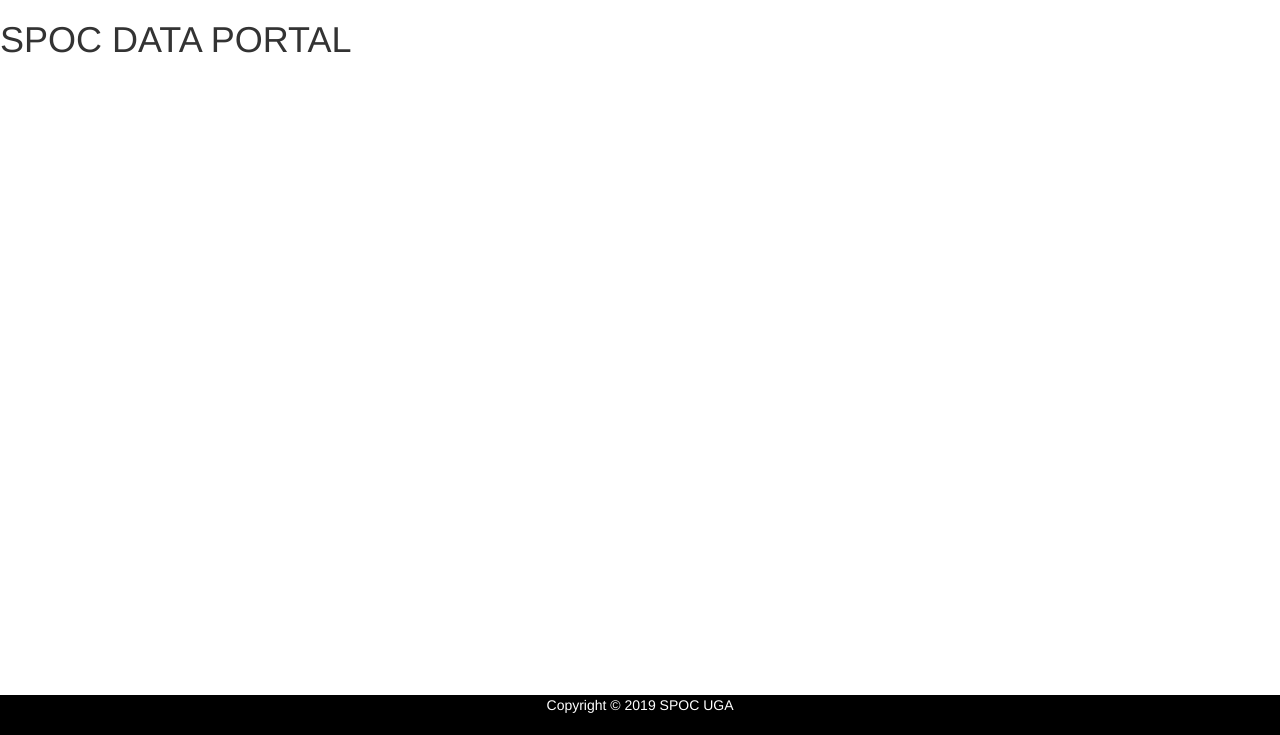
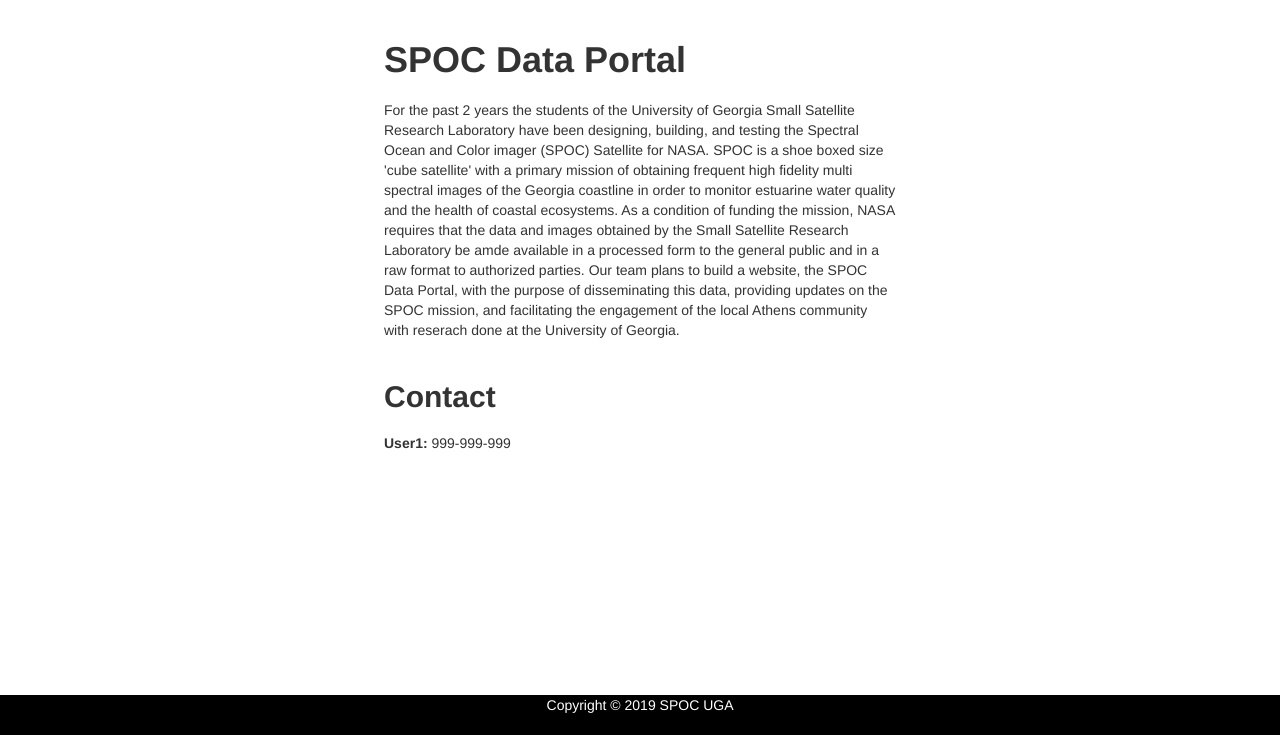
Before and after one commit to daniel0226/SPOC-Data-Portal, a PHP site: page /AboutUs.php in a window 1280 px wide. Shown: the part 65-800 px from the top of the page. Run offline with PHP 8.4, Linux system fonts and the light colour scheme.

Commit message:
Finished first version of about us page

```diff
--- a/css/custom.css
+++ b/css/custom.css
@@ -22,7 +22,20 @@
 	color: white;
     text-align: center;
 }
+/* ~~~ AboutUs.php ~~~ */
+.containerAboutUs{
+	position: relative;
+	margin: auto;
+}
 
+.containerAboutUs > div{
+	margin-bottom: 10px;
+}
+
+.containerAboutUs > div > h1, h2, p{
+	float: left;
+	text-align: left;
+}
 
 /* ~~~ Login.php ~~~ */
 .container{
@@ -31,7 +44,7 @@
 	height: 50%;
 	text-align: center
 }
-.containerLoginr{
+.containerLogin{
 	position: relative;
 	margin: auto;
 }
--- a/php/AboutUs.php
+++ b/php/AboutUs.php
@@ -1,4 +1,27 @@
 <?php include("../html/top.html"); ?>
-<h1> SPOC DATA PORTAL </h1>
+
+<div class = "container containerAboutUs">
+    <div class="row">
+        <h1><strong>SPOC Data Portal</strong></h1>
+    </div>
+    <div class="row">
+        <p> For the past 2 years the students of the University of Georgia Small Satellite Research Laboratory
+            have been designing, building, and testing the Spectral Ocean and Color imager (SPOC) Satellite for NASA.
+            SPOC is a shoe boxed size 'cube satellite' with a primary mission of obtaining frequent high fidelity
+            multi spectral images of the Georgia coastline in order to monitor estuarine water quality and the health
+            of coastal ecosystems. As a condition of funding the mission, NASA requires that the data and images
+            obtained by the Small Satellite Research Laboratory be amde available in a processed form to the general
+            public and in a raw format to authorized parties. Our team plans to build a website, the SPOC Data Portal,
+            with the purpose of disseminating this data, providing updates on the SPOC mission, and facilitating the
+            engagement of the local Athens community with reserach done at the University of Georgia.
+        </p>
+    </div>
+    <div class="row">
+        <h2><strong>Contact</strong></h2>
+    </div>
+    <div class="row">
+        <p><strong>User1: </strong>999-999-999</p>
+    </div>
+</div>
 
 <?php include("../html/bottom.html"); ?>
```
